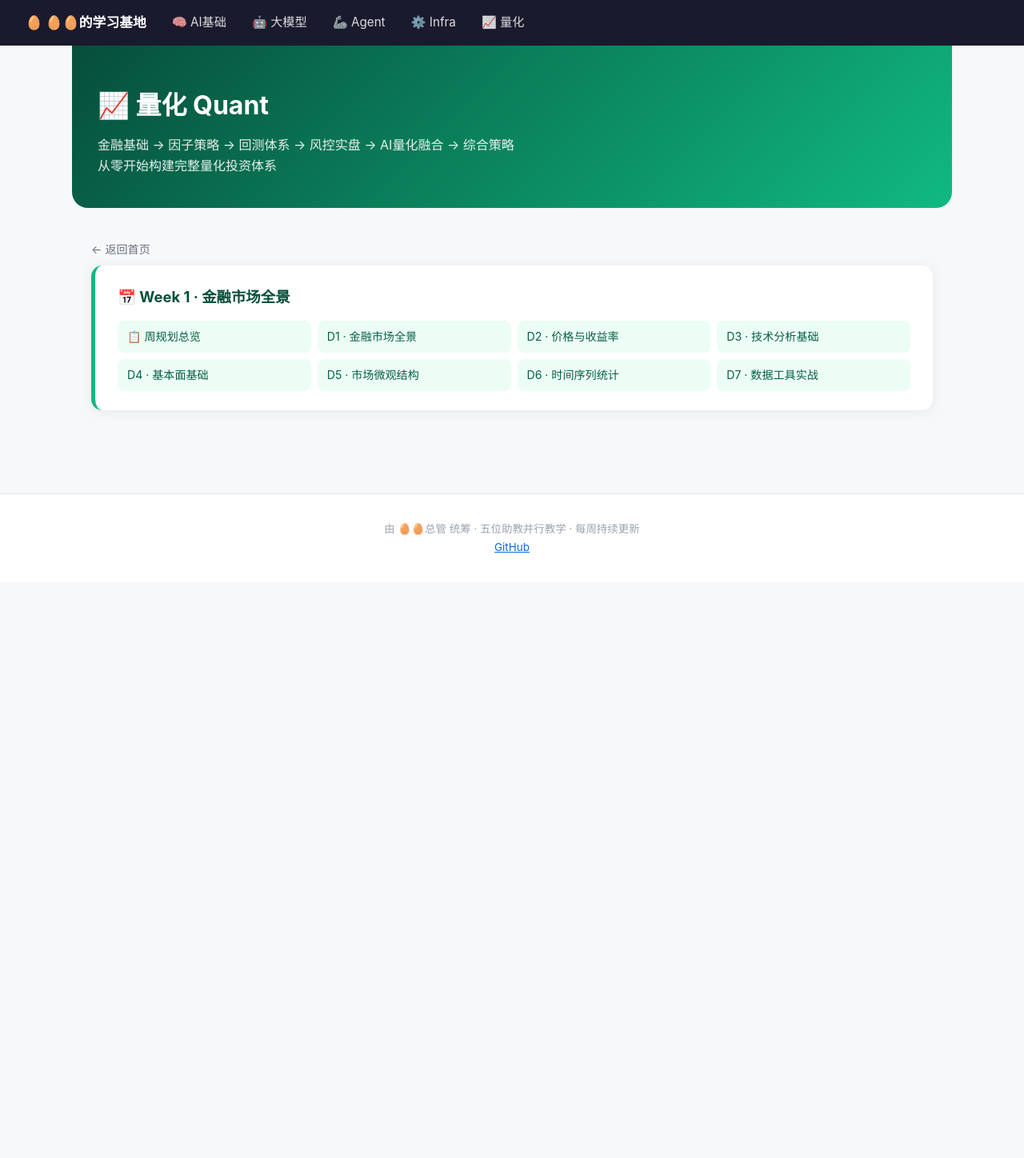
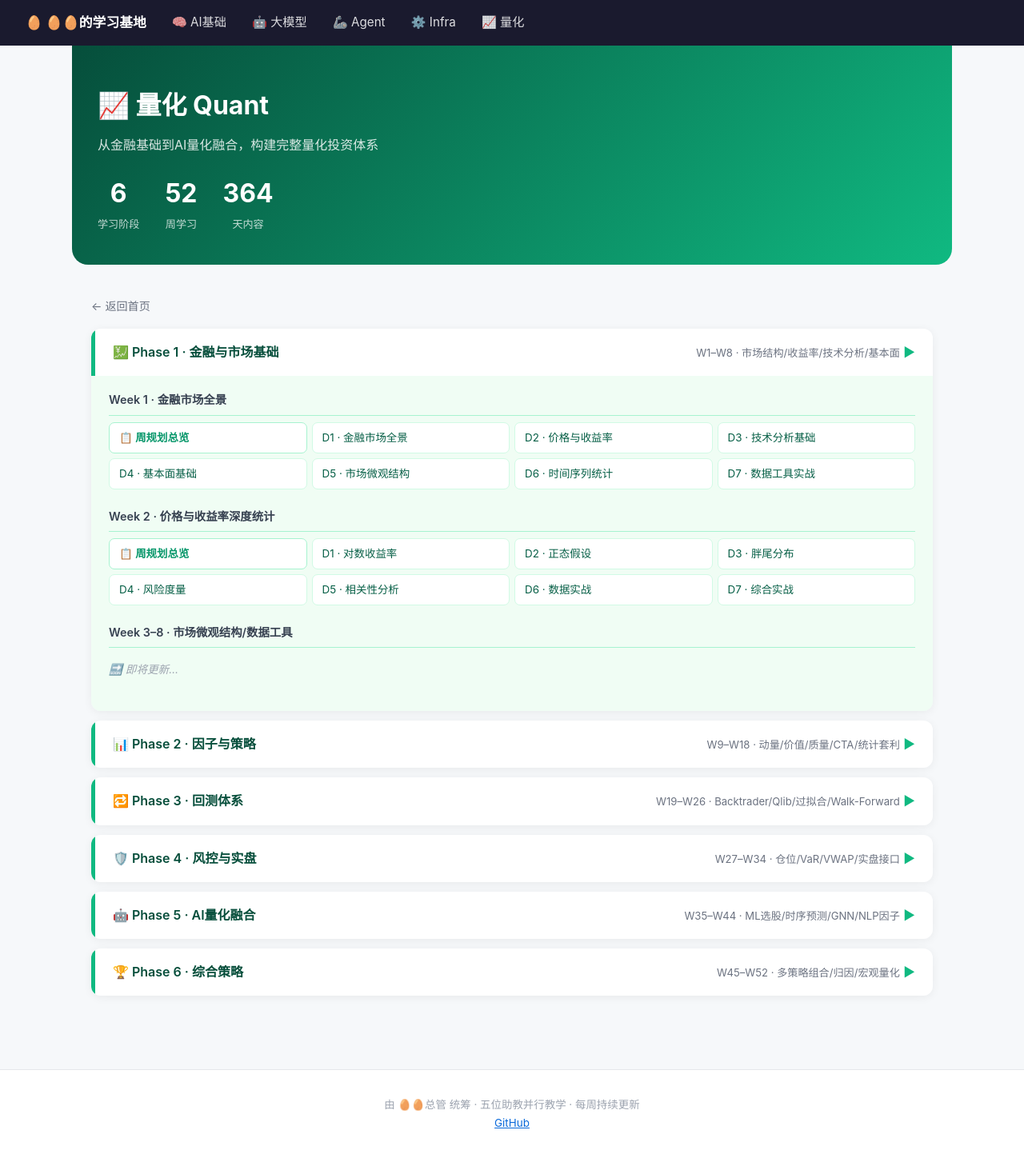
Before and after one commit to Lingbo-Huang/dandan-learn, a Jekyll site: the page built from quant/index.md, in a window 1280 px wide. Shown: the whole page at 80% size. Built offline with Jekyll 4.4.1, drawn with Linux system fonts in a browser that asks for light colours; before the commit the page ends 900 px from its top, so only the background shows below that.

Commit message:
Update quant/index.md

```diff
--- a/quant/index.md
+++ b/quant/index.md
@@ -6,33 +6,128 @@ title: 📈 量化 Quant
 <style>
 .track-hero { background: linear-gradient(135deg, #064e3b, #10b981); color: white; padding: 48px 32px 40px; margin: -32px -24px 40px; border-radius: 0 0 20px 20px; }
 .track-hero h1 { font-size: 2em; margin-bottom: 10px; }
-.track-hero p { opacity: 0.9; font-size: 1em; line-height: 1.6; }
-.week-card { background: white; border-radius: 14px; padding: 24px 28px; margin-bottom: 24px; box-shadow: 0 2px 16px rgba(0,0,0,0.07); border-left: 5px solid #10b981; }
-.week-card h2 { font-size: 1.15em; margin-bottom: 14px; color: #064e3b; }
-.week-card ul { list-style: none; padding: 0; margin: 0; display: grid; grid-template-columns: repeat(auto-fill, minmax(220px, 1fr)); gap: 8px; }
-.week-card ul li a { display: block; padding: 8px 12px; background: #ecfdf5; border-radius: 8px; color: #065f46; text-decoration: none; font-size: 0.88em; transition: background 0.15s; }
-.week-card ul li a:hover { background: #d1fae5; text-decoration: none; }
-.back { margin-bottom: 8px; font-size: 0.88em; }
+.track-hero p { opacity: 0.85; line-height: 1.6; }
+.track-hero .stats { display: flex; gap: 32px; margin-top: 20px; }
+.track-hero .stat { text-align: center; }
+.track-hero .stat .num { font-size: 2em; font-weight: 700; }
+.track-hero .stat .label { font-size: 0.82em; opacity: 0.75; }
+.back { margin-bottom: 16px; font-size: 0.88em; }
 .back a { color: #6b7280; text-decoration: none; }
+.phase { margin-bottom: 12px; border-radius: 12px; overflow: hidden; box-shadow: 0 2px 12px rgba(0,0,0,0.06); }
+.phase-header { display: flex; align-items: center; justify-content: space-between; padding: 16px 22px; background: white; cursor: pointer; border-left: 5px solid #10b981; user-select: none; }
+.phase-header:hover { background: #f0fdf4; }
+.phase-header .phase-title { font-weight: 600; font-size: 1em; color: #064e3b; }
+.phase-header .phase-meta { font-size: 0.82em; color: #6b7280; }
+.phase-header .arrow { transition: transform 0.2s; color: #10b981; }
+.phase-body { display: none; background: #f0fdf4; padding: 12px 22px 16px; }
+.phase.open .phase-body { display: block; }
+.phase.open .arrow { transform: rotate(90deg); }
+.week-section { margin-bottom: 16px; }
+.week-title { font-size: 0.9em; font-weight: 600; color: #374151; margin-bottom: 8px; padding: 6px 0; border-bottom: 1px solid #a7f3d0; }
+.day-links { display: grid; grid-template-columns: repeat(auto-fill, minmax(200px, 1fr)); gap: 6px; }
+.day-links a { display: block; padding: 7px 12px; background: white; border-radius: 7px; color: #065f46; text-decoration: none; font-size: 0.84em; border: 1px solid #d1fae5; transition: all 0.15s; }
+.day-links a:hover { background: #d1fae5; text-decoration: none; }
+.day-links a.plan { color: #059669; border-color: #a7f3d0; font-weight: 600; }
+.coming-soon { color: #9ca3af; font-size: 0.85em; font-style: italic; padding: 8px 0; }
 </style>
+
+<script>
+document.addEventListener('DOMContentLoaded', function() {
+  document.querySelectorAll('.phase-header').forEach(function(h) {
+    h.addEventListener('click', function() { h.parentElement.classList.toggle('open'); });
+  });
+  var first = document.querySelector('.phase');
+  if (first) first.classList.add('open');
+});
+</script>
 
 <div class="track-hero">
   <h1>📈 量化 Quant</h1>
-  <p>金融基础 → 因子策略 → 回测体系 → 风控实盘 → AI量化融合 → 综合策略<br>从零开始构建完整量化投资体系</p>
+  <p>从金融基础到AI量化融合，构建完整量化投资体系</p>
+  <div class="stats">
+    <div class="stat"><div class="num">6</div><div class="label">学习阶段</div></div>
+    <div class="stat"><div class="num">52</div><div class="label">周学习</div></div>
+    <div class="stat"><div class="num">364</div><div class="label">天内容</div></div>
+  </div>
 </div>
 
 <p class="back"><a href="{{ '/' | relative_url }}">← 返回首页</a></p>
 
-<div class="week-card">
-  <h2>📅 Week 1 · 金融市场全景</h2>
-  <ul>
-    <li><a href="{{ '/quant/week01/quant-w1-week-plan' | relative_url }}">📋 周规划总览</a></li>
-    <li><a href="{{ '/quant/week01/quant-w1-market-overview' | relative_url }}">D1 · 金融市场全景</a></li>
-    <li><a href="{{ '/quant/week01/quant-w1-returns' | relative_url }}">D2 · 价格与收益率</a></li>
-    <li><a href="{{ '/quant/week01/quant-w1-technical-analysis' | relative_url }}">D3 · 技术分析基础</a></li>
-    <li><a href="{{ '/quant/week01/quant-w1-fundamentals' | relative_url }}">D4 · 基本面基础</a></li>
-    <li><a href="{{ '/quant/week01/quant-w1-market-microstructure' | relative_url }}">D5 · 市场微观结构</a></li>
-    <li><a href="{{ '/quant/week01/quant-w1-time-series' | relative_url }}">D6 · 时间序列统计</a></li>
-    <li><a href="{{ '/quant/week01/quant-w1-data-tools' | relative_url }}">D7 · 数据工具实战</a></li>
-  </ul>
+<div class="phase">
+  <div class="phase-header">
+    <span class="phase-title">💹 Phase 1 · 金融与市场基础</span>
+    <span><span class="phase-meta">W1–W8 · 市场结构/收益率/技术分析/基本面</span> <span class="arrow">▶</span></span>
+  </div>
+  <div class="phase-body">
+    <div class="week-section">
+      <div class="week-title">Week 1 · 金融市场全景</div>
+      <div class="day-links">
+        <a href="{{ '/quant/week01/quant-w1-week-plan' | relative_url }}" class="plan">📋 周规划总览</a>
+        <a href="{{ '/quant/week01/quant-w1-market-overview' | relative_url }}">D1 · 金融市场全景</a>
+        <a href="{{ '/quant/week01/quant-w1-returns' | relative_url }}">D2 · 价格与收益率</a>
+        <a href="{{ '/quant/week01/quant-w1-technical-analysis' | relative_url }}">D3 · 技术分析基础</a>
+        <a href="{{ '/quant/week01/quant-w1-fundamentals' | relative_url }}">D4 · 基本面基础</a>
+        <a href="{{ '/quant/week01/quant-w1-market-microstructure' | relative_url }}">D5 · 市场微观结构</a>
+        <a href="{{ '/quant/week01/quant-w1-time-series' | relative_url }}">D6 · 时间序列统计</a>
+        <a href="{{ '/quant/week01/quant-w1-data-tools' | relative_url }}">D7 · 数据工具实战</a>
+      </div>
+    </div>
+    <div class="week-section">
+      <div class="week-title">Week 2 · 价格与收益率深度统计</div>
+      <div class="day-links">
+        <a href="{{ '/quant/week02/quant-w2-week-plan' | relative_url }}" class="plan">📋 周规划总览</a>
+        <a href="{{ '/quant/week02/quant-w2-log-returns' | relative_url }}">D1 · 对数收益率</a>
+        <a href="{{ '/quant/week02/quant-w2-normal-hypothesis' | relative_url }}">D2 · 正态假设</a>
+        <a href="{{ '/quant/week02/quant-w2-fat-tails' | relative_url }}">D3 · 胖尾分布</a>
+        <a href="{{ '/quant/week02/quant-w2-risk-measures' | relative_url }}">D4 · 风险度量</a>
+        <a href="{{ '/quant/week02/quant-w2-correlation' | relative_url }}">D5 · 相关性分析</a>
+        <a href="{{ '/quant/week02/quant-w2-data-practice' | relative_url }}">D6 · 数据实战</a>
+        <a href="{{ '/quant/week02/quant-w2-capstone' | relative_url }}">D7 · 综合实战</a>
+      </div>
+    </div>
+    <div class="week-section">
+      <div class="week-title">Week 3–8 · 市场微观结构/数据工具</div>
+      <p class="coming-soon">🔜 即将更新…</p>
+    </div>
+  </div>
 </div>
+
+<div class="phase">
+  <div class="phase-header">
+    <span class="phase-title">📊 Phase 2 · 因子与策略</span>
+    <span><span class="phase-meta">W9–W18 · 动量/价值/质量/CTA/统计套利</span> <span class="arrow">▶</span></span>
+  </div>
+  <div class="phase-body"><p class="coming-soon">🔜 即将开启…</p></div>
+</div>
+
+<div class="phase">
+  <div class="phase-header">
+    <span class="phase-title">🔁 Phase 3 · 回测体系</span>
+    <span><span class="phase-meta">W19–W26 · Backtrader/Qlib/过拟合/Walk-Forward</span> <span class="arrow">▶</span></span>
+  </div>
+  <div class="phase-body"><p class="coming-soon">🔜 即将开启…</p></div>
+</div>
+
+<div class="phase">
+  <div class="phase-header">
+    <span class="phase-title">🛡️ Phase 4 · 风控与实盘</span>
+    <span><span class="phase-meta">W27–W34 · 仓位/VaR/VWAP/实盘接口</span> <span class="arrow">▶</span></span>
+  </div>
+  <div class="phase-body"><p class="coming-soon">🔜 即将开启…</p></div>
+</div>
+
+<div class="phase">
+  <div class="phase-header">
+    <span class="phase-title">🤖 Phase 5 · AI量化融合</span>
+    <span><span class="phase-meta">W35–W44 · ML选股/时序预测/GNN/NLP因子</span> <span class="arrow">▶</span></span>
+  </div>
+  <div class="phase-body"><p class="coming-soon">🔜 即将开启…</p></div>
+</div>
+
+<div class="phase">
+  <div class="phase-header">
+    <span class="phase-title">🏆 Phase 6 · 综合策略</span>
+    <span><span class="phase-meta">W45–W52 · 多策略组合/归因/宏观量化</span> <span class="arrow">▶</span></span>
+  </div>
+  <div class="phase-body"><p class="coming-soon">🔜 即将开启…</p></div>
+</div>
```
